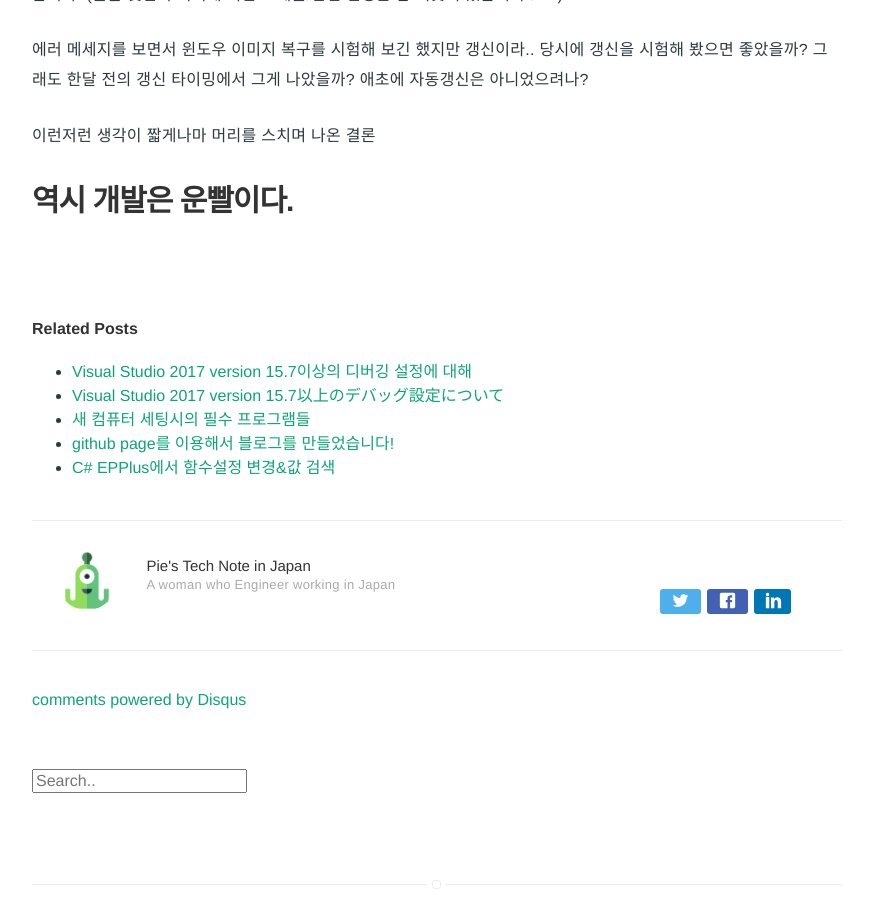
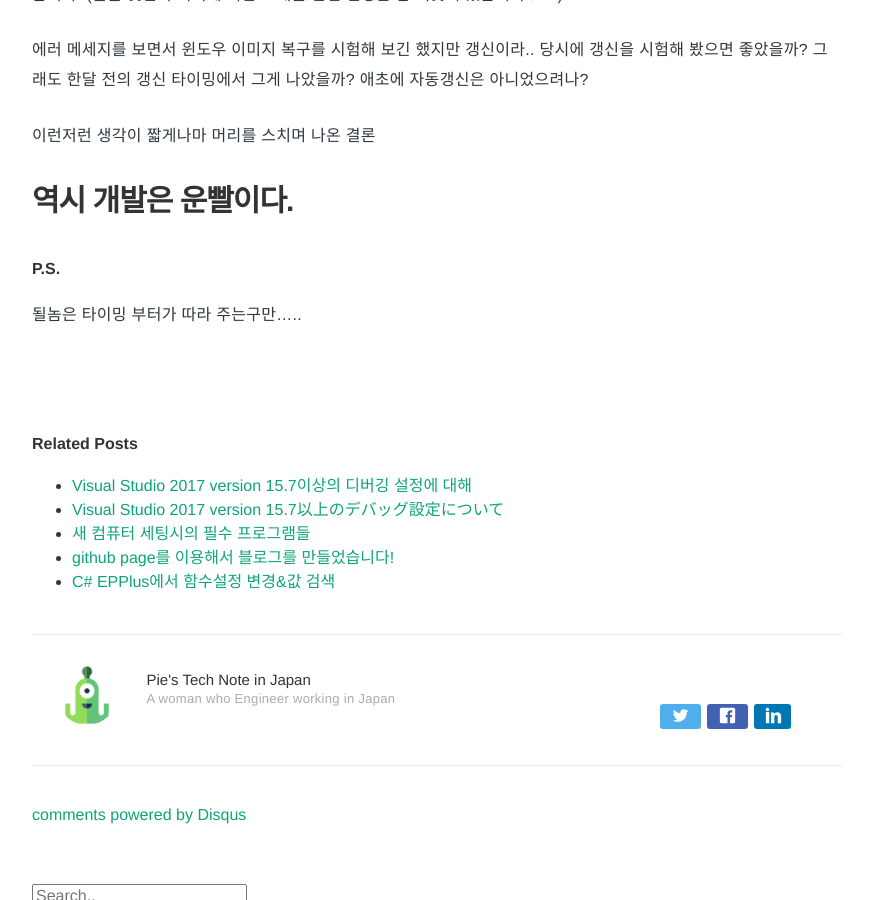
Before and after one commit to Pie001/pie001.github.io, a Jekyll site: the page built from _posts/2018-06-04-0015.md, in a window 1280 px wide and 900 px high, scrolled down 1869 px. Shown: the whole window, without its empty margins (203-1076 px from the left). Built offline with Jekyll 4.4.1, drawn with Linux system fonts in a browser that asks for light colours; comment, search, counter and statistics services are not loaded.

Commit message:
Update 2018-06-04-0015.md

```diff
--- a/_posts/2018-06-04-0015.md
+++ b/_posts/2018-06-04-0015.md
@@ -68,3 +68,7 @@
 이런저런 생각이 짧게나마 머리를 스치며 나온 결론
 
 # 역시 개발은 운빨이다.
+
+
+#### P.S.
+될놈은 타이밍 부터가 따라 주는구만.....
```
